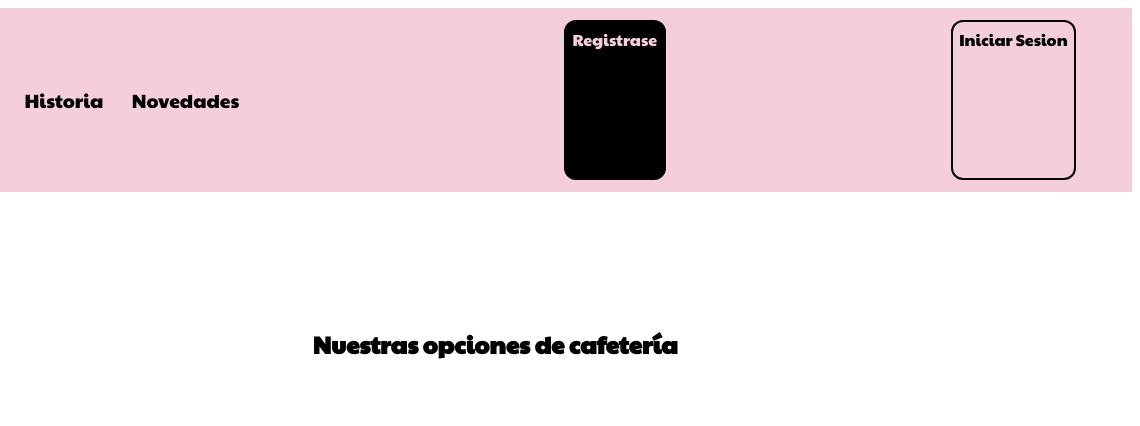
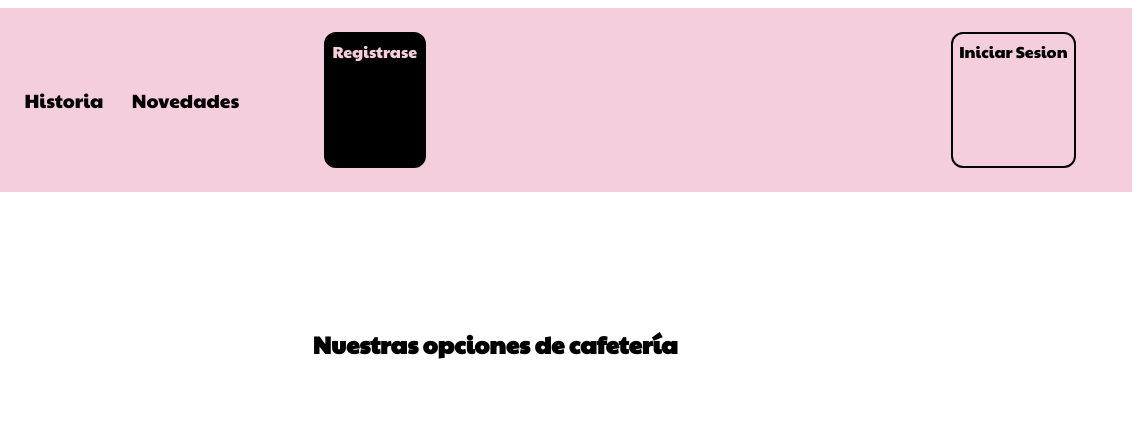
Before and after one commit to sambiux/proyectoLatazaDigital, a plain HTML site: page index.html in a window 1280 px wide. Shown: the top 426 px of the page, 140-1280 px from the left. Drawn offline with Linux system fonts and the light colour scheme.

Commit message:
Update style.css

```diff
--- a/styles/style.css
+++ b/styles/style.css
@@ -62,8 +62,7 @@ body{
 .sesionUsuario{
     display: flex;
     justify-content: space-between;
-    width: 64vh;
-    height: 20vh;
+    width: 94vh;
     margin-right: 7vh;
 }
 
@@ -71,6 +70,7 @@ body{
     border: 2px solid black;
     border-radius: 12px;
     padding: 0.8vh;
+    height: 15vh;
 }
 
 .sesionUsuario div:nth-child(1){
```
